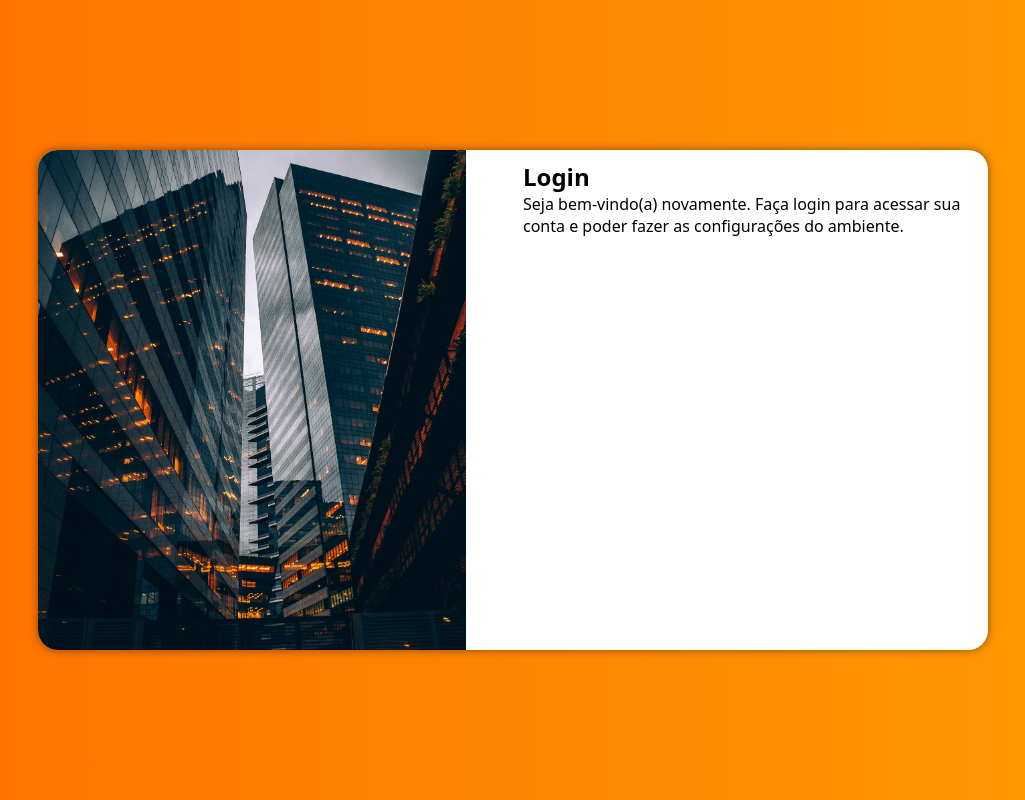
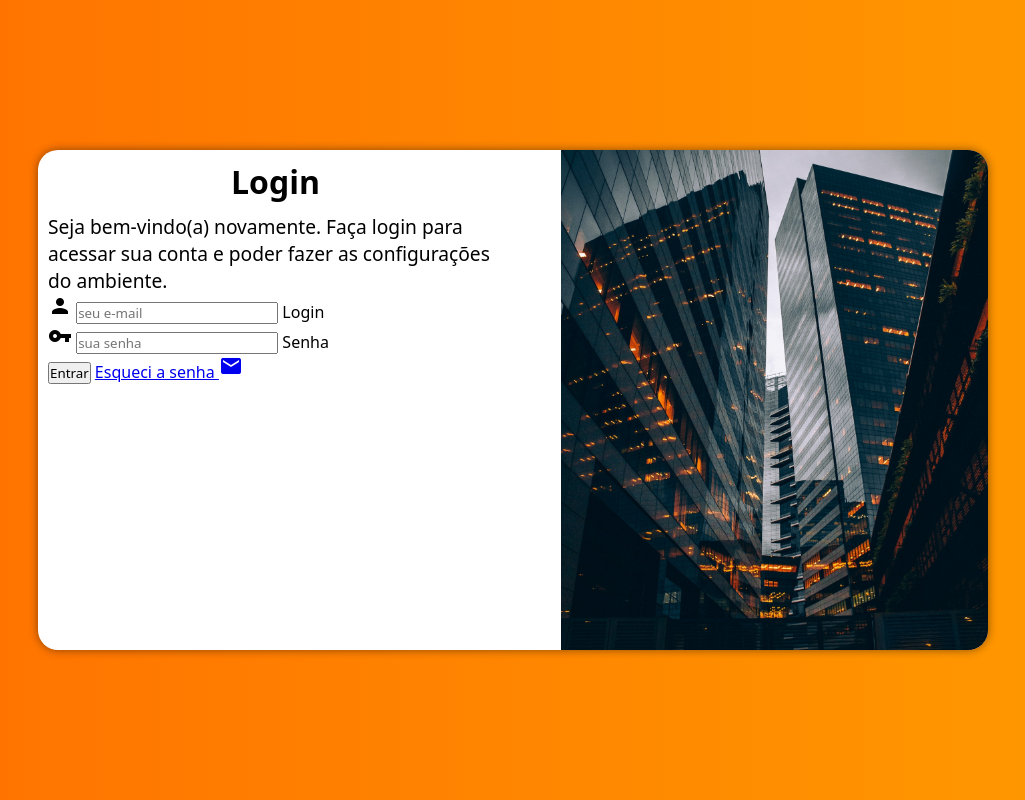
Before and after one commit to victorashino/projeto-login, a plain HTML site: page index.html in a window 1280 px wide. Shown: the whole page, without its empty margins (127-1152 px from the left). Drawn offline with Linux system fonts and the light colour scheme.

Commit message:
criação do formulário

```diff
--- a/estilos/mq.css
+++ b/estilos/mq.css
@@ -31,13 +31,21 @@
     }
 
     #login > #imagem {
-        float: left;
+        float: right;
         width: 45%;
         height: 100%;
     }
 
     #login > #formulario {
-        float: right;
+        float: left;
         width: 50%;
     }
+
+    #formulario > h1 {
+        font-size: 2em;
+    }
+
+    #formulario > p {
+        font-size: 1.2em;
+    }
 }
--- a/estilos/style.css
+++ b/estilos/style.css
@@ -36,7 +36,7 @@ main {
     overflow: hidden;
 
     background-color: white;
-    width: 250px;
+    width: 270px;
     height: 500px;
     border-radius: 20px;
     box-shadow: 0px 0px 10px rgba(0, 0, 0, 0.459);
@@ -56,3 +56,12 @@ main {
     display: block;
     padding: 10px;
 }
+
+#formulario > h1 {
+    text-align: center;
+    margin-bottom: 10px;
+}
+
+#formulario > p {
+    font-size: 0.8em;
+}
--- a/index.html
+++ b/index.html
@@ -5,6 +5,7 @@
     <meta http-equiv="X-UA-Compatible" content="IE=edge">
     <meta name="viewport" content="width=device-width, initial-scale=1.0">
     <meta name="theme-color" content="#FF7000">
+    <link href="https://fonts.googleapis.com/icon?family=Material+Icons" rel="stylesheet">
     <link rel="stylesheet" href="estilos/style.css">
     <link rel="stylesheet" href="estilos/mq.css">
     <title>Login</title>
@@ -18,8 +19,21 @@
             <div id="formulario">
                 <h1>Login</h1>
                 <p>Seja bem-vindo(a) novamente. Faça login para acessar sua conta e poder fazer as configurações do ambiente.</p>
-                <form action="login.py" method="post">
-
+                <form action="login.py" method="post" autocomplete="on">
+                    <div class="campo">
+                        <i class="material-icons">person</i>
+                        <input type="email" name="login" id="ilogin" placeholder="seu e-mail" autocomplete="email" required maxlength="30">
+                        <label for="ilogin">Login</label>
+                    </div>
+                    <div class="campo">
+                        <i class="material-icons">vpn_key</i>
+                        <input type="password" name="senha" id="isenha" placeholder="sua senha" autocomplete="current-password" required minlength="8" maxlength="20">
+                        <label for="isenha">Senha</label>
+                    </div>
+                    <input type="submit" value="Entrar">
+                    <a href="esqueci.html">
+                        Esqueci a senha <i class="material-icons">mail</i>
+                    </a>
                 </form>
             </div>
         </section>
```
